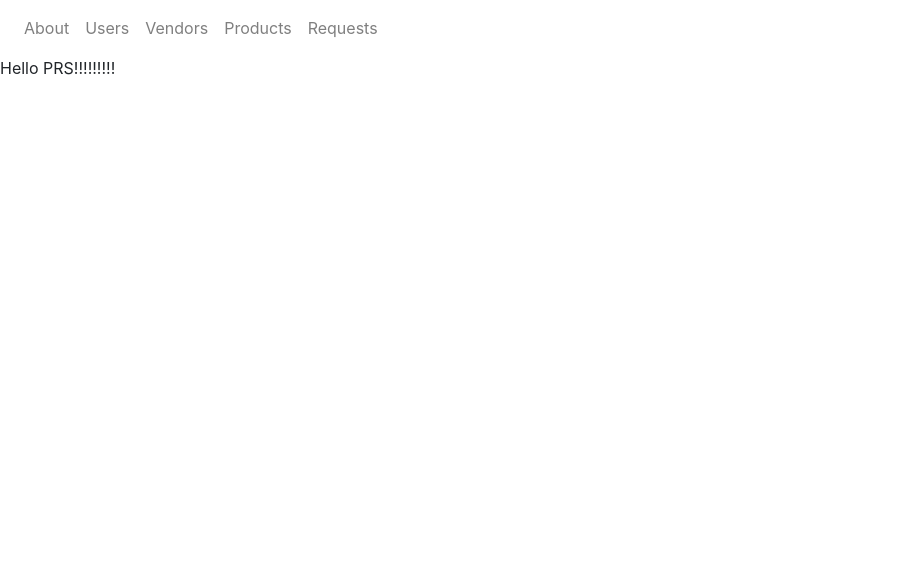
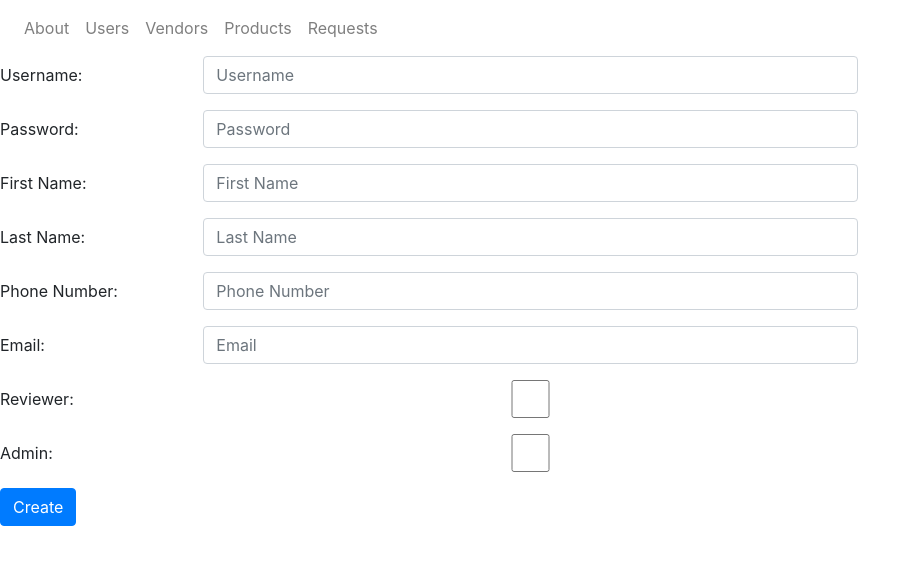
Before and after one commit to nickwlaw/prs-ng, an Angular app: page /user/create in a window 1280 px wide. Shown: the top 564 px of the page, without its empty margins (0-921 px from the left). Built offline with nearby package versions, Linux system fonts and the light colour scheme.

Commit message:
created user create component

```diff
--- a/src/app/app-routing.module.ts
+++ b/src/app/app-routing.module.ts
@@ -4,6 +4,7 @@
 import { ProductDetailComponent } from './features/product-detail/product-detail.component';
 import { ProductListComponent } from './features/product-list/product-list.component';
 import { RequestListComponent } from './features/request-list/request-list.component';
+import { UserCreateComponent } from './features/user-create/user-create.component';
 import { UserDetailComponent } from './features/user-detail/user-detail.component';
 import { UserListComponent } from './features/user-list/user-list.component';
 import { VendorDetailComponent } from './features/vendor-detail/vendor-detail.component';
@@ -13,6 +14,7 @@
   { path: '', component: AboutComponent },
   { path: 'user/list', component: UserListComponent },
   { path: 'user/detail/:id', component: UserDetailComponent },
+  { path: 'user/create', component: UserCreateComponent },
   { path: 'vendor/list', component: VendorListComponent },
   { path: 'vendor/detail/:id', component: VendorDetailComponent },
   { path: 'product/list', component: ProductListComponent },
--- a/src/app/app.module.ts
+++ b/src/app/app.module.ts
@@ -15,6 +15,7 @@
 import { ProductDetailComponent } from './features/product-detail/product-detail.component';
 import { MenuComponent } from './core/menu/menu.component';
 import { RequestListComponent } from './features/request-list/request-list.component';
+import { UserCreateComponent } from './features/user-create/user-create.component';
 
 @NgModule({
   declarations: [
@@ -27,7 +28,8 @@
     ProductListComponent,
     ProductDetailComponent,
     MenuComponent,
-    RequestListComponent
+    RequestListComponent,
+    UserCreateComponent
   ],
   imports: [
     BrowserModule,
--- /dev/null
+++ b/src/app/features/user-create/user-create.component.html
@@ -0,0 +1,48 @@
+<div class="form-group row">
+  <label class="col-form-label col-sm-2" for="username">Username:</label>
+  <input class="form-control col-sm-6" [(ngModel)]='user.username' type="text" name="Username" id="username"
+    placeholder="Username">
+</div>
+
+<div class="form-group row">
+  <label class="col-form-label col-sm-2" for="password">Password:</label>
+  <input class="form-control col-sm-6" [(ngModel)]='user.password' type="password" name="Password" id="password"
+    placeholder="Password">
+</div>
+
+<div class="form-group row">
+  <label class="col-form-label col-sm-2" for="firstName">First Name:</label>
+  <input class="form-control col-sm-6" [(ngModel)]='user.firstName' type="text" name="FirstName" id="firstName"
+    placeholder="First Name">
+</div>
+
+<div class="form-group row">
+  <label class="col-form-label col-sm-2" for="lastName">Last Name:</label>
+  <input class="form-control col-sm-6" [(ngModel)]='user.lastName' type="text" name="LastName" id="lastName"
+    placeholder="Last Name">
+</div>
+
+<div class="form-group row">
+  <label class="col-form-label col-sm-2" for="phone">Phone Number:</label>
+  <input class="form-control col-sm-6" [(ngModel)]='user.phone' type="text" name="Phone" id="phone"
+    placeholder="Phone Number">
+</div>
+
+<div class="form-group row">
+  <label class="col-form-label col-sm-2" for="email">Email:</label>
+  <input class="form-control col-sm-6" [(ngModel)]='user.email' type="text" name="Email" id="email" placeholder="Email">
+</div>
+
+<div class="form-group row">
+  <label class="col-form-label col-sm-2" for="reviewer">Reviewer:</label>
+  <input class="form-control col-sm-6" [(ngModel)]='user.reviewer' type="checkbox" name="Reviewer" id="reviewer"
+    placeholder="Reviewer">
+</div>
+
+<div class="form-group row">
+  <label class="col-form-label col-sm-2" for="admin">Admin:</label>
+  <input class="form-control col-sm-6" [(ngModel)]='user.admin' type="checkbox" name="Admin" id="admin"
+    placeholder="Admin">
+</div>
+
+<button type="button" class="btn btn-primary" (click)="createUser()">Create</button>
--- /dev/null
+++ b/src/app/features/user-create/user-create.component.ts
@@ -0,0 +1,31 @@
+import { Component, OnInit } from '@angular/core';
+import { Router } from '@angular/router';
+import { User } from 'src/app/models/user.model';
+import { UserService } from 'src/app/services/user.service';
+
+@Component({
+  selector: 'app-user-create',
+  templateUrl: './user-create.component.html',
+  styleUrls: ['./user-create.component.css']
+})
+export class UserCreateComponent implements OnInit {
+
+  user: User = new User()
+
+  constructor(private userService: UserService, private router: Router) { }
+
+  ngOnInit(): void {
+    console.log(this.user)
+  }
+
+  createUser() {
+    console.log(this.user)
+    this.userService.createUser(this.user).subscribe(
+      data => {
+        console.log(data)
+        this.router.navigateByUrl('/user/list')
+      },
+      error => console.log(error)
+    )
+  }
+}
--- a/src/app/features/user-list/user-list.component.html
+++ b/src/app/features/user-list/user-list.component.html
@@ -1,3 +1,4 @@
+<button type="button" class="btn btn-primary" routerLink="/user/create">Add New User</button>
 <table class="table table-striped">
   <thead>
     <tr>
--- a/src/app/services/user.service.ts
+++ b/src/app/services/user.service.ts
@@ -27,4 +27,9 @@
     let requestUrl = this.url + '/' + id
     return this.http.get<User[]>(requestUrl)
   }
+
+  // http://localhost:8080/users"
+  createUser(user: User): Observable<User[]> {
+    return this.http.post<User[]>(this.url, user)
+  }
 }
```
Also changed, not shown: src/app/features/user-create/user-create.component.css (added).
